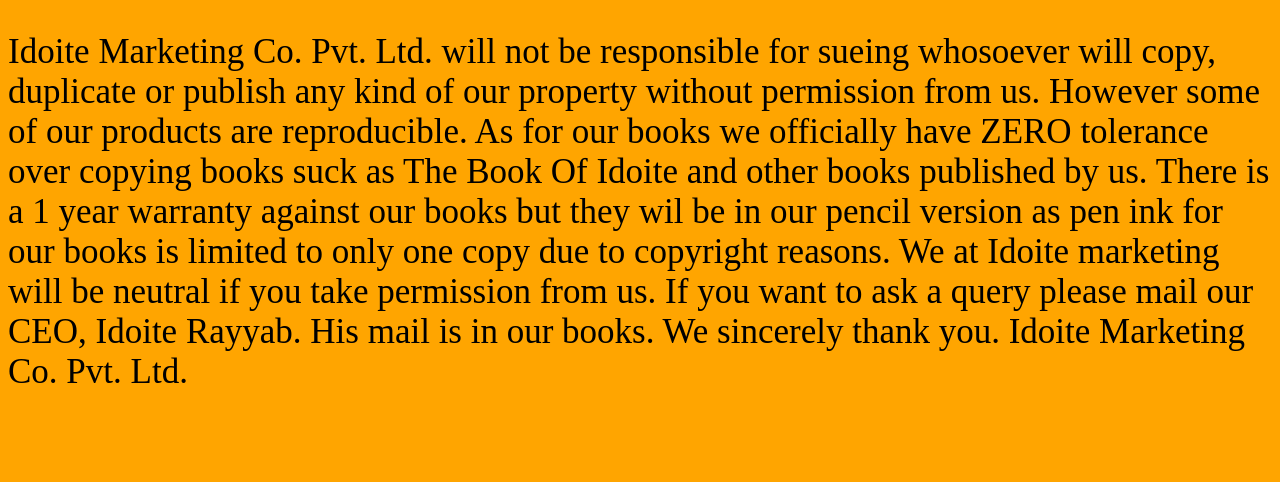
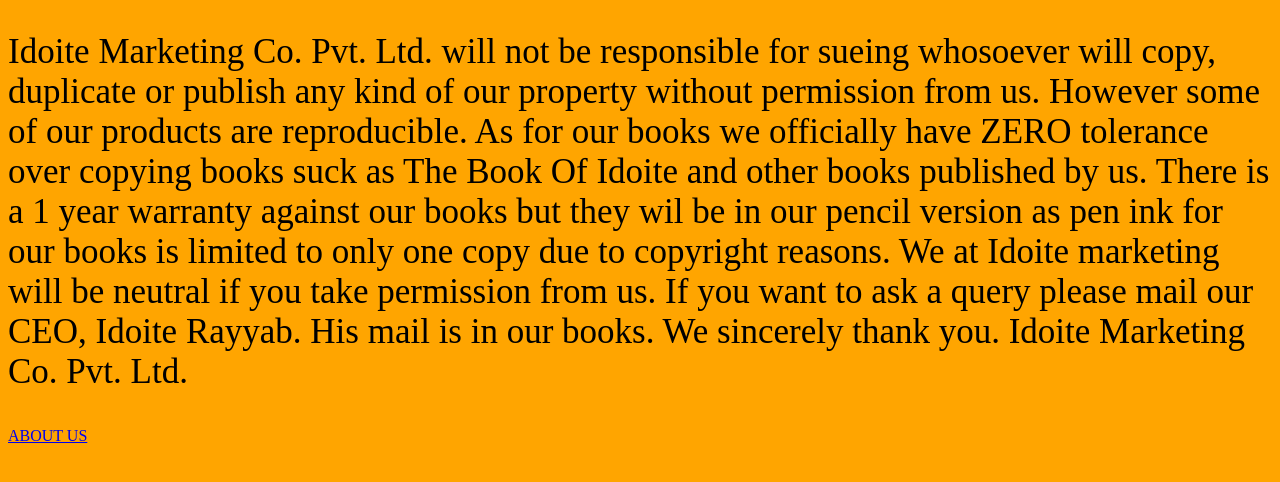
Before and after one commit to tahirmca/idoitepolicy, a plain HTML site: page index.html in a window 1280 px wide. Shown: the part 62-544 px from the top of the page. Drawn offline with Linux system fonts and the light colour scheme.

Commit message:
Update index.html

```diff
--- a/index.html
+++ b/index.html
@@ -21,5 +21,6 @@
 
     <body>
         <p>Idoite Marketing Co. Pvt. Ltd. will not be responsible for sueing whosoever will copy, duplicate or publish any kind of our property without permission from us. However some of our products are reproducible. As for our books we officially have ZERO tolerance over copying books suck as The Book Of Idoite and other books published by us. There is a 1 year warranty against our books but they wil be in our pencil version as pen ink for our books is limited to only one copy due to copyright reasons. We at Idoite marketing will be neutral if you take permission from us. If you want to ask a query please mail our CEO, Idoite Rayyab. His mail is in our books. We sincerely thank you. Idoite Marketing Co. Pvt. Ltd.</p>
+        <a href="https://tahirmca.github.io/aboutus/">ABOUT US</a>
     </body>
-</html>
+    </html>
```
